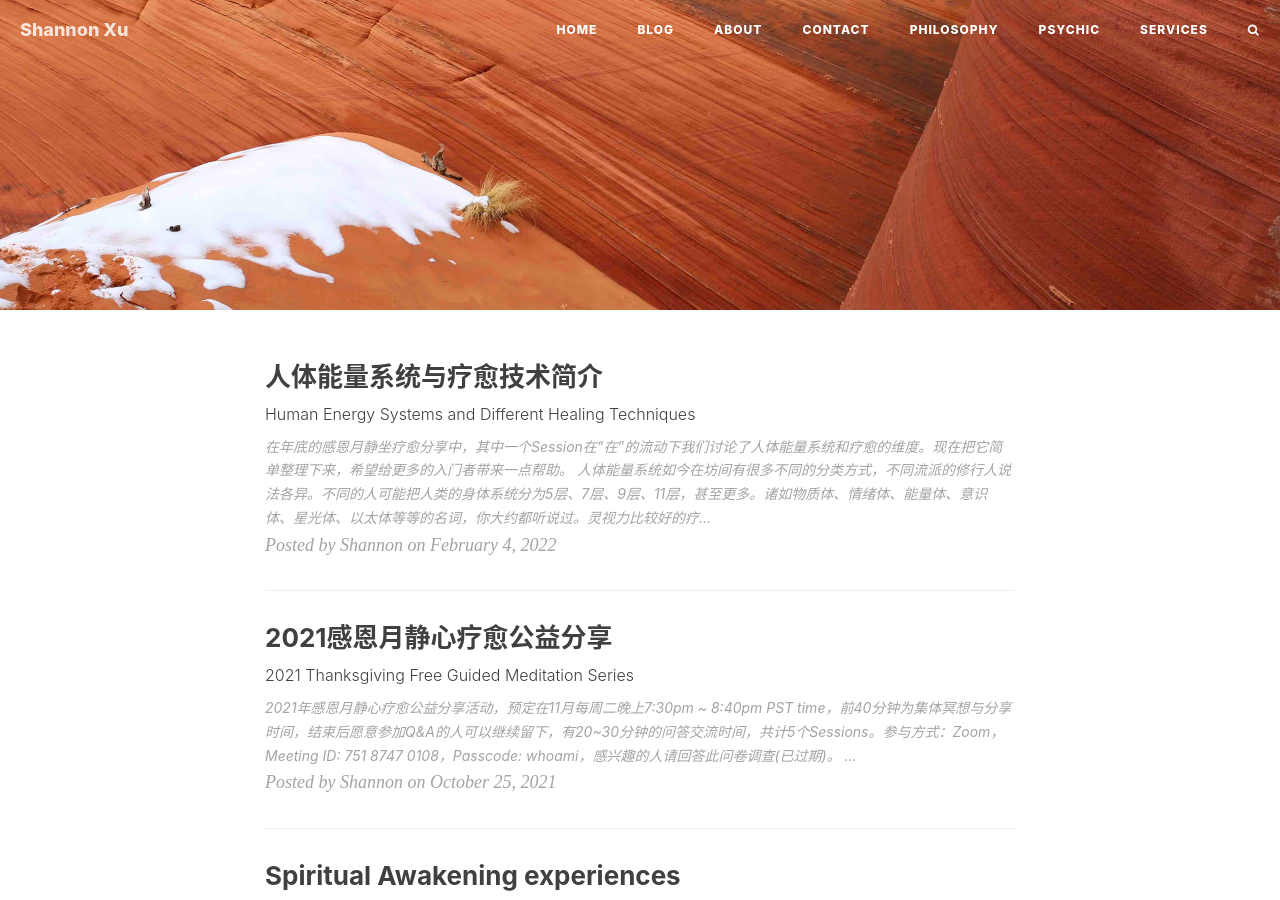
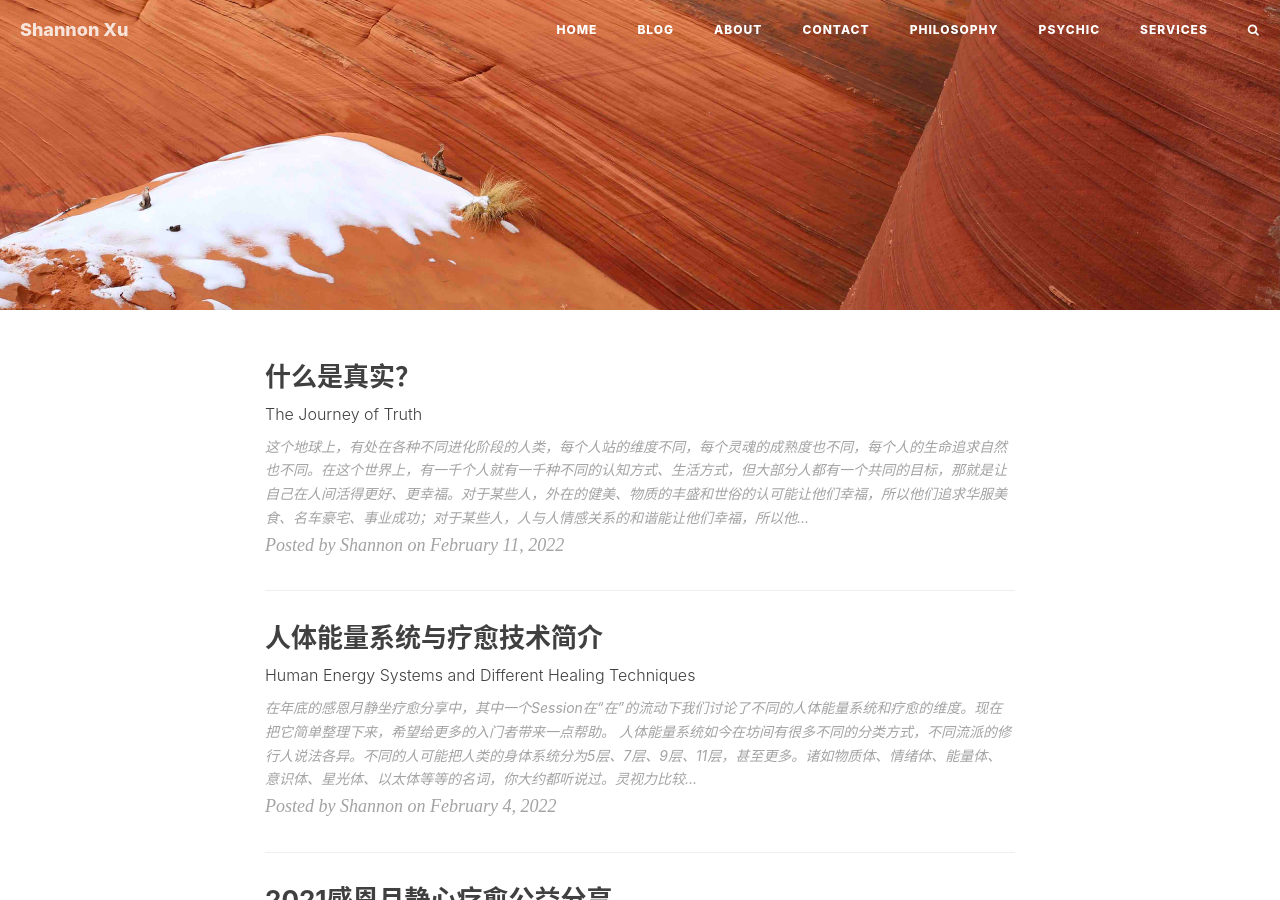
Before and after one commit to psychicdev1111/psychicdev1111.github.io, a Jekyll site: the page built from blog/index.html, in a window 1280 px wide and 900 px high. Built offline with Jekyll 4.4.1, drawn with Linux system fonts in a browser that asks for light colours; nearby versions of some CDN libraries; the list of posts is cut into pages by our own code; comment, search, counter and statistics services are not loaded; some of the changed lines change nothing that is shown.

Commit message:
add post 20220211

```diff
--- a/_posts/2022-02-04-human-energy-systems-healings.md
+++ b/_posts/2022-02-04-human-energy-systems-healings.md
@@ -8,13 +8,13 @@ header-style: text
 tags: []
 ---
 
-在年底的感恩月静坐疗愈分享中，其中一个Session在“在”的流动下我们讨论了人体能量系统和疗愈的维度。现在把它简单整理下来，希望给更多的入门者带来一点帮助。
+在年底的感恩月静坐疗愈分享中，其中一个Session在“在”的流动下我们讨论了不同的人体能量系统和疗愈的维度。现在把它简单整理下来，希望给更多的入门者带来一点帮助。
 
 人体能量系统如今在坊间有很多不同的分类方式，不同流派的修行人说法各异。不同的人可能把人类的身体系统分为5层、7层、9层、11层，甚至更多。诸如物质体、情绪体、能量体、意识体、星光体、以太体等等的名词，你大约都听说过。灵视力比较好的疗愈师从人类星光体上看，人的Aura确实是可以有层次的，并且可以和脉轮相对应。但这不是一定的，因为疗愈师的视角也受到自身知见和信念的影响，比如说道家的修行者看过去，人体能量系统也可以是经脉穴位的走法。而不同觉醒程度的人看过去，看到的颜色、信息、内容等等都可能不一样。正是因为人类身体能量系统可以从不同的体系去理解，可以从不同的层面去理解，和疗愈师本身的灵魂成熟度密切相关，因此疗愈也可以通过不同的方式发生在不同的维度。下面我对这个宇宙周期以来，这个世界上最流行的几种能量体系进行一下简单的介绍。
 
 ### 三脉七轮体系
 
-首先，介绍这个世界最流行的三脉七轮系统。三脉七轮系统为佛教、印度教、瑜伽士最为青睐，经过了时间的洗礼，千年以来一直受到中国人和印度人的喜爱。它也是双鱼时代末尾、宝瓶时代起始的这百年来，由于新时代灵性运动而在欧美复兴起来的能量体系之一。顾名思义，三脉即为左脉 (Ida)、中脉 (Sushumna)、右脉 (Pingala)，其中中脉沿着人体脊椎的位置分布，但不属于物质体的范畴，而左脉在中脉的左侧，右脉在中脉右右侧，左脉与右脉交互缠绕从尾椎 (海底轮、会阴)的位置盘旋而上，直至头顶 (顶轮、百会)而出。这是人体的拙火/昆达里尼能量在激活态的流动方向，你会在网上看到许多类似的图片描绘这一现象，而拙火/昆达里尼能量，通常也被称为灵蛇能量。如果你留意观察全世界各地的医院图徽、或者救护车徽标，你将会发现，它展现的就是灵蛇缠绕在一根杖上盘旋而升的情景。而在数千年的人类认知里，拙火能量作为人类的先天能量之源，一旦升起并打通全身经脉，人就可以获得健康、神通、自由等。七轮即为沿着人体脊椎分布的七大脉轮，分别是海底轮、脐轮、太阳神经丛、心轮、喉轮、眉心轮、顶轮，对应着人体脊椎不同的高度，也对应着人体不同的脏器、腺体。脉轮，即是Spinning Wheel of Energy，是一个个大大小小的能量漩涡点，人体大大小小的脉轮其实有上百个，只是这分布在中脉上的七大脉轮是相对来说最基础也最为重要的，因此古往今来的修行者通常会将重点放在这七个基础脉轮的净化上。
+首先，介绍这个世界最流行的三脉七轮系统。三脉七轮系统为佛教、印度教、瑜伽士最为青睐，经过了时间的洗礼，千年以来一直受到中国人和印度人的喜爱。它也是双鱼时代末尾、宝瓶时代起始的这百年来，由于新时代灵性运动而在欧美复兴起来的能量体系之一。顾名思义，三脉即为左脉 (Ida)、中脉 (Sushumna)、右脉 (Pingala)，其中中脉沿着人体脊椎的位置分布，但不属于物质体的范畴，而左脉在中脉的左侧，右脉在中脉右右侧，左脉与右脉交互缠绕从尾椎 (海底轮、会阴)的位置盘旋而上，直至头顶 (顶轮、百会)而出。这是人体的拙火/昆达里尼能量在激活态的流动方向，你会在网上看到许多类似的图片描绘这一现象，而拙火/昆达里尼能量，通常也被称为灵蛇能量。如果你留意观察全世界各地的医院图徽、或者救护车徽标，你将会发现，它展现的就是灵蛇缠绕在一根杖上盘旋而升的情景。而在数千年的人类认知里，拙火能量作为人类的先天能量之源，一旦升起并打通全身经脉，人就可以获得健康、神通、自由等。七轮即为沿着人体脊椎分布的七大脉轮，分别是海底轮、脐轮、太阳神经丛、心轮、喉轮、眉心轮、顶轮，对应着人体脊椎不同的高度位置，也对应着人体不同的脏器、腺体。脉轮，即是Spinning Wheel of Energy，是一个个大大小小的能量漩涡点，人体大大小小的脉轮其实有上百个，只是这分布在中脉上的七大脉轮是相对来说最基础也最为重要的，因此古往今来的修行者通常会将重点放在这七个基础脉轮的净化上。
 
 <img src="/img/in-post/post-20220204-babaji.jpg" alt="energysystem" width="400"/>
 
--- /dev/null
+++ b/_posts/2022-02-11-what-is-truth.md
@@ -0,0 +1,44 @@
+---
+layout: post
+title: "什么是真实？"
+subtitle: "The Journey of Truth"
+date: 2022-02-11
+author: "Shannon"
+header-style: text
+
+tags: []
+---
+
+
+这个地球上，有处在各种不同进化阶段的人类，每个人站的维度不同，每个灵魂的成熟度也不同，每个人的生命追求自然也不同。在这个世界上，有一千个人就有一千种不同的认知方式、生活方式，但大部分人都有一个共同的目标，那就是让自己在人间活得更好、更幸福。对于某些人，外在的健美、物质的丰盛和世俗的认可能让他们幸福，所以他们追求华服美食、名车豪宅、事业成功；对于某些人，人与人情感关系的和谐能让他们幸福，所以他们将生命倾注于爱情、亲情、友情的陪伴，还有不可避免的碰撞；对于某些人，精神的满足能让他们幸福，所以他们或者追求极致的体验，或者追求平凡生活中的价值与意义，或者追求心灵与信仰的归宿，甚至奉献一生为其他人服务。
+
+你可能以为，生活不就是这样吗？生老病死、喜怒哀乐，上学工作、生儿育女，周而复始。但其实这世界上还有一种人，这个世界的很少部分人，他们选择了另一种生活和存在方式。他们甚至一点也不期待自己在人间的生活会过得更好，他们从外在看上去可以是上面人群中的任何一种，外在的标签已经不再重要。但他们的心中却清晰地知晓自己来自哪里、要去往何处，而这些人已经做好了离开这个游戏世界的准备。所以，如果要有个分类的话，按照内在的心境，回到之前文章中所假设，我把这个世界上的玩家分为两类：沉浸者与出离者。古人常谈入世与出世，就是这两类人群的一种写照，但是还是避免不了大家的误解 — 以为高山流水就是出世，风花雪月便是人间。所以这里我换了一种文字说法，让你的头脑有点新鲜感，也许可以不那么快掉入分辨的陷阱。
+
+出离，其实更多是一种心境。这个世界为什么会有出离者呢？有人因为自己活得太痛苦而想要离开这个世界，有人因为别人活得太痛苦而想要离开，他们厌倦了这个游戏；也有人因为想要探索其他的游戏而想要离开，在其他世界可以体验不一样的场景、技能点和游戏规则；还有人觉醒了，想要追求终极的未知，决定和所有的游戏世界say goodbye。就像我们平常玩电子游戏一样，想要离开某一个游戏世界的人，一定是处在这类游戏经验已经饱和的一种状态，继续游戏下去无法再给他们带来更多乐趣和成长。对于地球这个游戏世界的选择也是一样，每个人的选择没有对错，更无高下，只是积累的经验值不同，意识所处的进化发展阶段不同。说是选择，其实也不是选择。**和很多人的理解是颠倒的，在这个世界上，人那短暂的当下这一次生命，是用来沉浸游戏还是出离游戏，自己本身是没有选择的。很不幸的真相是，你的高我也许有自由意志，但你作为三维世界的一个人类，并没有自由意志，除非你活出与更高维度自我的合一。没有准备好的沉浸者，无论如何都喊不醒，成为出离者也是强求不来的，你不可能因为读了某篇文章、听了某种灵性教导而觉得做出离者更棒，就能萌发出真正的出离心。而早已准备好的出离者，终究要醒来，任谁挡也挡不住，一旦苏醒想再做回沉浸者也没有回头路可走。这是上帝、是道、是一、是最高神性自我的神圣安排。**
+
+所谓的准备好或者没有准备好，你可以理解为灵魂成熟度、意识进化层次和心灵认知水平的不同，在这个显化的物质世界中你也可以将它理解为光谱频段、振动高低不同，甚至可以理解为人体操作系统和硬件基础的版本差别，这都可以，没有区别。但**这两类人最本质的区别其实是在于，对什么是真实和虚幻的认知不同**。而这种不同也是这个世界上许多人，包括修行人，思想矛盾和行为冲突的根源。这种不同也导致了最直接的一个结果，就是**沟通 (Communication) 与传承 (Transmission) 的障碍**。这种障碍不仅仅体现在身体的生物遗传架构、对精微能量的承载力上，比如对各种高维点化、传功、灌顶 (Attunement/Initiation) 的接受度，也不仅仅体现在超感官 (Psyche/ESP) 的认知 (Perception) 与信息接收 (Reception) 的敏感度上，也体现在对语言、文字、声音、影像的理解 (Comprehension)上。真理传承之难，让历代大师都无能为力，瓶颈就在于**链接的另一端 — 接收者 — 的根器不同，不管身心显化在物质世界中是什么样的差别，其实本质上都是灵魂对真实 (爱/一/道/主/上帝) 的体悟不同**。什么是真实，这是一个深刻的哲学问题，不仅仅关乎着修行人的生活，而且与每一个人类这一生中点点滴滴的喜怒哀乐都息息相关。我们今天先不讨论对于真实的不同认知所带来的各种沟通和传承障碍，先来讨论一下到底什么是真实，了知这一点对于我们的旅途至关重要，因为它会决定我们以什么样的姿态来面对这个世界的虚幻。
+
+
+不知道从什么时候起，网上开始流行一句话，叫做**人生就是一场修行**。这句话挺恰如其分的，如果用来形容这世间的芸芸众生。人与人之间的区别无非在于，对修行的定义不同。有些人认为修行就是要潜心佛道基督，飞升成仙、解脱轮回、天国永生，所以觉得自己不在修行；而有些人认为在这个世界生活，总有喜怒哀乐，这一生的变迁就是身心灵成长的旅程，因此称生活就是一场修行；当然也有些人活着，他好似死了，如同有些人死了，但他却活着。如果我们要讨论世间事，**人生确实是一场修行，唯一的区别不过在于，你是不是有意识地知道这件事**。有些人茫然从众，度过缥缈一生，全然不察觉自己是谁，何处来，在哪里，做什么，何处去；有些人则一直带着一份觉知，体会着人间道酸甜苦辣，寻求着灵魂的成长与心的归处。**说到底，生命不是生命，而是一种生命体验，如果说一切生命体验的永续动力就是找到真实，回归本源，那么没有人无时无刻不走在修行的路上。**当然，若是跳出这世间，我们也可以说，**哪有什么修行，修行也不过也是一场人生大梦，哪有什么生命，生命不过是一场场五感的幻觉，一切无我、无生、无灭。**这两种说法其实都没什么问题，这也就是看待生命体验的两个不同角度而已。
+
+为了简便起见，在这个网站上我常将有意识地生命探索者、灵性修行者，不管有无宗教信仰，用大家都熟悉的词来统称为修行人。有很多人问，我想修行，该怎么修行啊？这真是一个不好回答的问题，而提出这些问题的人大部分情况下是没有准备好的，此生很可能不会走上真正有意识地修行之路。**其实修行，和吃饭喝水一样简单，人们缺的是无分别的认知，和对于真实的正见。**即使在修行这一件事上，人们也在本能地分别，认为穿着粗布麻衣，潜心打坐练功就是修行，并且把修行和吃喝拉撒、工作学习、养育儿女界定地清清楚楚。有很多修行人每天会专门分出一两个小时来修行，而其他的时间则沉迷于日常的烦琐，有些人则几十年来抱怨着孩子太闹，事业繁忙，没有时间修行。人们不仅对修行“该有”的样子有着自己的想象，甚至还有自己的一套评判标准来鉴定怎样才是一个合格的修行者，通常他要符合大众对于修行者的言行举止的想象，刻意约束自己呈现的外在形象向某一方向靠拢。其实，这些都还是放错了重点。这世上假修行很多，走入误区的人更多，其实**修行是一件很简单的事，而要想开始真正的修行，你必须知道，真实是什么？**所以搞清楚真实是什么，同时也可以解答人们对如何修行的疑问。
+
+什么是真实？也许你会说，我知道你要说什么，无非是眼耳鼻舌身意形成的色香声味触法五感之幻觉，神经信号对头脑的刺激形成的对存在的感知，老生常谈了！是的，也许你很熟悉这些理论，但是我必须告诉你，这还不是真正的真实。这个理论没有问题，也是修行人几乎公认的事实，但是这个事实也只是真实在这个微渺的世界的一个体现而已。**真正的真实，是存在本身，是全部，是无法描述，是无法表达，是无法知道，只能直接体验。所以没有人能告诉你，什么是真实。**但是我们可以从相反的角度来看一看，什么不是真实。你要知道，**自古修行无非两条路，要么依止于什么是真实，要么依止于什么不是真实，也就是要么去肯定这个世间一切万有的神圣与美好，要么去否定这个世界的一切假象、超然物我**。这两种方法都挺流行，不同的机缘下，倒也可以互用，我们今天来看一看后者。
+
+什么不是真实？你的衣服包包是不是真实？你的房子车子是不是真实？你银行账户里的数字是不是真实？你说你都知道，**这个世界就是幻觉的世界，凡所有相，皆为虚妄，色即是空嘛**。是的，这些你都知道，我们就不谈了，让我们假设这篇文章的读者至少已经有一定的成熟度和灵性理论基础。可是当你流浪街头，食不果腹的时候呢？你还是会觉得饿，吃不上饭还是会死。当你从这个幻觉的世界跳楼时，你没有起飞，还摔死了。你的头脑、你的情绪也不是真实，可是那些矛盾的想法怎么那么让你抑郁痛苦呢？你的身体不是真实，但是你现在真真切切地体验到酸麻胀痛的苦楚，你在想，有没有人可以真的理解你到底有多痛，不，他们都不懂！你还想到这个世界的芸芸众生，他们若也不是真实，那我的爱人、孩子该怎么办？你的身体和头脑顿时无法接受他们的不存在。如果连时间和空间都不是真实，那我又是谁，在这里，做什么？
+
+这些都不是真实，但它又真真切切地影响着你在人世间的生活，关乎着你的喜怒哀乐、生老病死。于是当人生困难来临的时候，你对于真实的信心开始动摇，觉得古代圣贤的修行理论教导毫无用处，更帮不了你，而那些水上漂天上飞、幻影移形展现神迹的古鲁，那些一生辟谷食气的大师，那被钉死在十字架上而复生的耶稣，对你更像是一个遥远的神话。你看，**其实从心底你还是不相信的，不相信那些相与想都不是真实，也不相信那些圣言神迹都是可能，因为你所有的选择对生存本身还是有切实的后果 (consequences)。**一旦相信了那些教导，你的存在感会受到威胁，而基于人类最本能最古老的生理编程，你的身体、头脑都必须活下去，所以最好的办法就是怀疑和挣扎。**你以为这是你做出的选择，其实只是最古老的脑神经回路做出的本能反应。**所一世又一世的轮回游戏里，你没有一次真正的对真实有一个正确的认识，一世又一世的修行，你对“什么是真实”也没有升起过一次真正的信心。
+
+
+其实你只是理解和认知出了点偏差。古代的大圣人们只是给你指出了一条路，一条通往真实的路。他们站在至高点，给你总结了最根本的真相是什么。自此，**你有了灯塔的指引，不需要自己一点点的摸索与试错，而是可以直接按照最高的指引，自上而下的修心，自下而上的修身，最终达到身心的合一与终极的转变。而这个转变的过程，就是这台人体计算机的硬件和软件的升级过程。你必须经历过身体与心灵的双重证悟，或者对真实有百分之百的信心（是的，绝对的信仰是一种捷径，只不过鲜有人能做到），才能获得身心的升级**，才能让不吃饭、不睡觉，甚至天上飞、水上漂等等都成为一种惯常和无聊。你可能会说这个升级换代的目标太远了，还听说它太难了，也许终了一生，你也做不到。这确实是很可能的，但是却不是因为它太难，而是**因为它太简单，简单到你不敢相信，简单到你太过复杂，所以你们互不兼容。你又搞错了一件事，你以为修证是过程，升级是目标和任务，过程和目标是分离的，要先有过程才有结果，所以你一直在过程中追逐着结果，却没有发现自己像一只绕着转圈的狗，一直在追逐自己的尾巴，而你所以为的真实既不是那条尾巴，也不在那个圈里，甚至不在那个圈外。**
+
+
+**如果这个世界是不真实的，那么真实一定是永恒不变的。既然真实永恒不变，那你在这个变化的世界里，能找到真实吗？你应该听说过，the only thing that doesn’t change is change itself，唯一永恒不变的是改变本身。这个世界虽然不是真实的世界，但真实却在这个世界显化为变化 — 创造与毁灭，透过真实在这个世界的倒影，你还是有机会找到它。而你自己，那只转圈的狗，就是真实化现的变化之一。你可能没有意识到，一直有一个永恒不变在看着你的一举一动，而那个永恒不变才是你所追寻的真实。而从你以为的开始，到你以为的漫长的过程，到你以为的目标结果，原来不需要一直追逐尾巴不断运动，原来也不一定需要漫长而艰难，而仅仅是停下来，就可以跳出一直在绕的圈圈，同时也就可以回到那永恒不变。而有且只有一个永恒不变，就意味着变化中的“你”和“我”都是虚幻，也可以说真正的、唯一的主体 — “我”，就是真实本身。所以没有谁在开始处，谁在过程中，谁在目标处，也根本没有谁在绕圈圈。要停下来的，到最后，也只有“我”。不是“我”要停下“目标”，而只是，停下要停下，停下而已。深切地了知这一点之后，你将会更容易面对这个不真实的世界。“如何面对不真实”这个问题的答案也很简单，全然地观察和接纳这个虚幻的世界，包括“我”的一切，这就是我们唯一能做的选择。**
+
+在这个二元性的世界里，人们对于“好”与“坏”的定义太明显了，所以永远活在趋利避害的生存模式里。而忽略了一个事实，这个世界是变动的。**既然这个世界是变动的，那么你所有的状态都是暂时的**，比如痛苦，比如幸福。**如果你深刻地体悟到这个虚幻世界的二元性与变动性，你就会理解在这个虚幻的世界上你不可能得到永恒的幸福，你一定会经历不断地痛苦。不管你挣了多少钱，换过多少伴侣，达成多少成就，你都不可能摆脱疼痛。如果你真的理解了这一点，那么在痛苦来临的时候你才会选择接受，在幸福将去的时候你也就不会强求挽留。**所以说，你也许听过，**Pain is inevitable, but suffering is chosen/optional。疼痛是无法避免的，受苦却是你自己的选择/可选择的。**你的身体也许很痛苦，但你的心里完全可以选择不痛苦，尤其是当你的情绪神经信号被切断以后。**当你真正接受这个虚幻世界中的变动性，理解这个虚幻世界的二元性，你就自然会走到中立无分别地接纳。**这世界大多数人，在面对痛苦的时候，都习惯有严重的受害者情结，总觉得只有自己很不幸、倒霉，这个世界很不公允，因此总是喜欢将责任推卸给外界的人或事，或者推卸给老天、上帝、神明。很多人不明白的是，**老天从来不Judge，上帝也是中立的。你所经历的所有都是你更高自我的选择**，只不过也许这因缘跨越了太多的时间、空间和维度，现在的你忘记了、意识不到罢了。而**人越把注意力放在分辨定义自己的痛苦上，身心越抵抗越想改变现在，活在想象中的下一刻美好未来，当下就越痛苦。**人们没有看到，从最一开始，**将痛苦定义为痛苦，就是一切痛苦的开端**。人们没有看到，**对于痛苦的反抗其实就是对虚幻的承认**，这份抵抗让人对于“以幻觉为真实”、“趋利避害”的神经回路不断加强，反而更加沉迷于痛苦之中。
+
+而**全然地接纳关于这个世界的一切，尤其是包括“我”的一切，不给虚幻注入力量，慢慢地真实也就自然浮现。我此刻的喜怒哀乐、悲欢离合，我都接受，因为它是虚幻，虚幻与真正的“我”，也就是真实，毫不相关。当我不是真的“我”的时候，那我所发生的一切皆为虚幻，又与真的“我”有什么关系呢？— 当“i”不是“I”的时候，“i”发生的事又与“I”何干？所以你自然会让一切经验来，又让一切经验走，一切都不停住于心，那么生活中的每一刻都是全新的创造。**若每个人都没有了“我”和“你”，这世界上就不会再有任何冲突，天国也就自然降临人间。
+
+很多人想知道什么是修行的捷径，**这就是修行的捷径。不是任何功法、技巧，不是刻苦、重复、不是能量、功夫、不是神通、法术，而是清清楚楚、深深刻刻地体悟什么是真实，并在生活中的每一刻活出真实**。若你体悟到什么是真实，体悟的越深，你就越空，不管世间什么灌顶、传功的老师、助缘来到你的面前，你都可以轻松地以最大限度来承载，而那些不懂得什么是真实的人无论如何，都不可能接收到更多的光与爱；若你体悟到什么是真实，你会知道什么是**本自具足**，什么是**回归到自己的内在权威**，你根本不会去盲目追随某一个外在的大师、古鲁，因为你随时都可以接受来自宇宙高纬度的教导与灵感，你也不会去将自己的小功夫、小能力归于外在的学习和追求，而是**谦虚而自信地知道自己的圆满与神圣**；若你体悟到什么是真实，你就会知道这个世界没有你与我的分别，也没有好坏高下的幻觉，你自然会很谦虚，会将自己取得的**一切荣耀归于主/道/一/上帝/真实/宇宙/存在**，也会对生活中遇到的每一个人抱着友善的态度，即使发生矛盾和冲突也会带着爱和觉察去处理，而不会过度地反刍、放大、攀援。...
+
+对于真实的探讨就先到这里吧。**抽象的真实透过一个人形接收器，转化为具体的逻辑语言来到这个世界，会有一定损耗，而到达读者那里再由逻辑语言转化为另一个体的抽象认知，还会有进一步的过滤和损耗，因为每一个人形接收器都是独一无二的，而文字作为这个世界的信息载体也有它的局限**，所以说了那么多，已经足够了。如前面所言，对于真实与虚幻的体悟，绝非一篇文章、一通教导所能强求而来。只希望这篇文章能为准备好的人们带来一点启发，如果你愿意相信，并踏出勇敢的第一步，可以试一试接纳每一个当下，看一看自己的生活会有什么不同。当然，你也可以用自己的方式去自由地探索、去体验这个世界，去寻找和体会什么是真实。也许这一路的风景在普通人看来平平淡淡，在世间你可能没有**功成名就**，也没有得到**认可仰望**，甚至也许会有点**孤独**，在修行上又没有开启什么**天赋神通**，甚至也没有什么**不可思议的修行现象**，但是你要清楚地知道，**这些都不是真实**。愿你有一天能够对真实升起真正的信心，你要相信，**对绝对真实的探索，给你带来的那份内心的笃定与平安，会不断地积累出一种势能，慢慢转化为一种业力惯性，它将会生生世世地指引你，为你的旅途省下数不清的弯路，最终将会带你走出虚幻的迷雾，回到真实的本源。**
```
